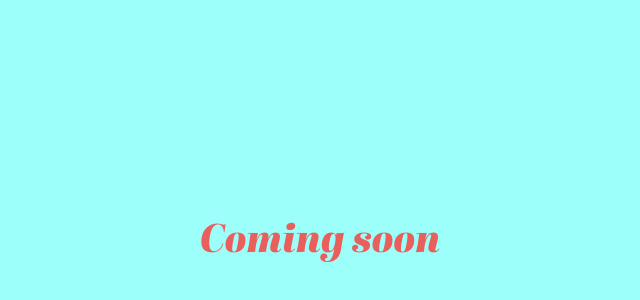
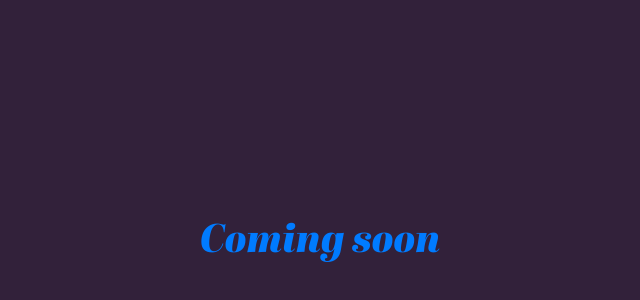
Before and after one commit to RotaryTiger/dmacrva, a website: page public/index.html in a window 1280 px wide. Shown: the part 46-346 px from the top of the page, without its empty margins (320-960 px from the left). Drawn offline with nearby package versions, Linux system fonts and the light colour scheme.

Commit message:
added favicon and neat color palette swap function

```diff
--- a/public/index.html
+++ b/public/index.html
@@ -32,11 +32,7 @@
     <link rel="stylesheet" type="text/css" href="afi.css">
 
     <style>
-      body {
-        background-color: #9cfffa;
-      }
       h1 {
-        color: #e85f5c;
         font-family: AbrilFatface-Italic;
         font-weight: normal;
         font-style: normal;
@@ -54,12 +50,65 @@
   <body>
 
     <div class="container-fluid">
-      <h1 id="header">Coming soon</h1>
+      <h1 id="header"><a href='#' id="coming">Coming</a> <a href='#' id="soon">soon</a></h1>
     </div>
 
     <!-- Bootstrap JS -->
     <script src="https://code.jquery.com/jquery-3.2.1.slim.min.js" integrity="sha384-KJ3o2DKtIkvYIK3UENzmM7KCkRr/rE9/Qpg6aAZGJwFDMVNA/GpGFF93hXpG5KkN" crossorigin="anonymous"></script>
     <script src="https://cdnjs.cloudflare.com/ajax/libs/popper.js/1.12.9/umd/popper.min.js" integrity="sha384-ApNbgh9B+Y1QKtv3Rn7W3mgPxhU9K/ScQsAP7hUibX39j7fakFPskvXusvfa0b4Q" crossorigin="anonymous"></script>
     <script src="https://maxcdn.bootstrapcdn.com/bootstrap/4.0.0/js/bootstrap.min.js" integrity="sha384-JZR6Spejh4U02d8jOt6vLEHfe/JQGiRRSQQxSfFWpi1MquVdAyjUar5+76PVCmYl" crossorigin="anonymous"></script>
+
+    <script type="text/javascript">
+      $(document).ready(function() {
+        var currentTheme = {};
+        var themes = [
+          { bgColor: '#c1dbe3', fontColor: '#f6feaa' },
+          { bgColor: '#364652', fontColor: '#bfb1c1' },
+          { bgColor: '#9cfffa', fontColor: '#e85f5c' },
+          // { bgColor: '#218380', fontColor: '#D81159' },
+          { bgColor: '#031A6B', fontColor: '#087CA7' },
+          { bgColor: '#05B2DC', fontColor: '#033860' },
+          { bgColor: '#32213A', fontColor: '#D1CAA1' },
+          { bgColor: '#79B4A9', fontColor: '#D7F2BA' },
+          { bgColor: '#2978A0', fontColor: '#C6E0FF' },
+          { bgColor: '#585123', fontColor: '#F58549' },
+          { bgColor: '#772F1A', fontColor: '#EEC170' },
+          { bgColor: '#2D3047', fontColor: '#C04ABC' },
+          { bgColor: '#FFDBB5', fontColor: '#419D78' },
+          { bgColor: '#BC2C1A', fontColor: '#D3F3EE' },
+          { bgColor: '#809BCE', fontColor: '#EAC4D5' },
+          { bgColor: '#F2B5D4', fontColor: '#F7D6E0' }
+        ];
+
+        function randomizeTheme() {
+          currentTheme = themes[Math.floor(Math.random() * themes.length)];
+          setTheme();
+        }
+
+        function invertTheme() {
+          var newTheme = { bgColor: currentTheme.fontColor, fontColor: currentTheme.bgColor };
+          currentTheme = newTheme;
+          setTheme();
+        }
+
+        function setTheme() {
+          $('body').css('background-color', currentTheme.bgColor);
+          $('h1').css('color', currentTheme.fontColor);
+        }
+
+        $('#coming').click(function(evt) {
+          evt.preventDefault();
+          randomizeTheme();
+        });
+
+        $('#soon').click(function(evt) {
+          evt.preventDefault();
+          invertTheme();
+        });
+
+        randomizeTheme();
+      });
+    </script>
+
   </body>
 </html>
--- a/src/index.js
+++ b/src/index.js
@@ -1,4 +1,5 @@
 import express from 'express';
+import favicon from 'serve-favicon';
 import morgan from 'morgan';
 import helmet from 'helmet';
 import path from 'path';
@@ -10,6 +11,7 @@ app.set('port', PORT || 5000);
 app.use(helmet());
 app.use(morgan('tiny'));
 app.use(express.static(path.join(__dirname, '..', 'public')));
+app.use(favicon(path.join(__dirname, '..', 'public', 'favicon.ico')));
 
 app.get('*', (request, response) => (response.sendFile(path.join(__dirname, '..', 'public', 'index.html'))));
 app.use('*', (request, response) => (response.sendStatus(404)));
```
Also changed, not shown: package.json (+6 -3 lines), public/favicon.ico (added), 1 other file.
